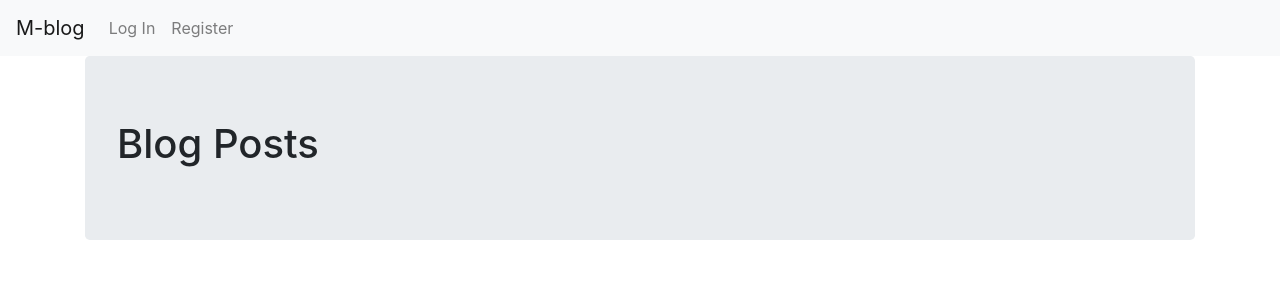
After one commit to joonlim9/M_blog, a Flask app: template blog/templates/index.html in a window 1280 px wide. The commit adds this page. Shown: the top 300 px of the page. Run offline with Flask 2, Linux system fonts and the light colour scheme; the template is opened without the code that fills it: values that come from a table or form of the project are taken from there, others are empty; some libraries are stand-ins or nearby versions.

Commit message:
Blog_post + views

```diff
--- a/blog/templates/base.html
+++ b/blog/templates/base.html
@@ -16,6 +16,9 @@
           {% if current_user.is_authenticated %}
           <li class="nav-item">
             <a class="nav-link" href="{{ url_for('users.logout') }}">Log Out</a>
+          </li>
+          <li class="nav-item">
+            <a class="nav-link" href="{{ url_for('blog_posts.create_post') }}">Create Post</a>
           </li>
           {% else %}
           <li class="nav-item">
--- a/blog/templates/blog_post.html
+++ b/blog/templates/blog_post.html
@@ -28,7 +28,6 @@
         </div>
         <div class="modal-footer">
           <button type="button" class="btn btn-secondary" data-dismiss="modal">Cancel</button>
-
           <form action="{{ url_for('blog_posts.delete_post', blog_post_id=post.id) }}" method="POST">
             <input class="btn btn-danger" type="submit" value="Delete">
           </form>
--- /dev/null
+++ b/blog/templates/index.html
@@ -0,0 +1,14 @@
+{% extends "base.html" %}
+{% block content %}
+    <div class="jumbotron">
+        <h1>Blog Posts</h1>
+    </div>
+
+    <div class="container">
+        {% for post in blog_posts.items %}
+            <div class="card">
+
+            </div>
+        {% endfor %}
+    </div>
+{% endblock %}
```
Also changed, not shown: blog/core/views.py (+7 -0 lines).
